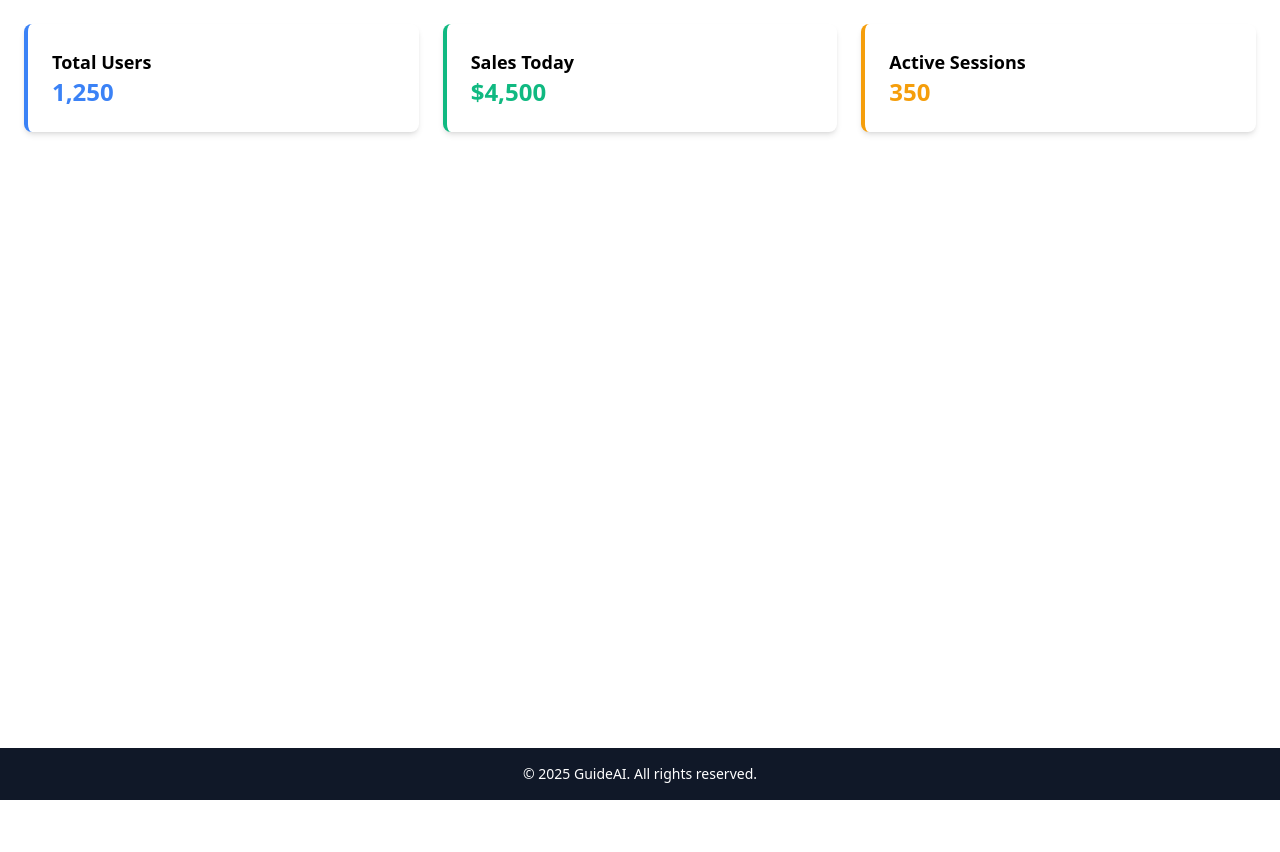
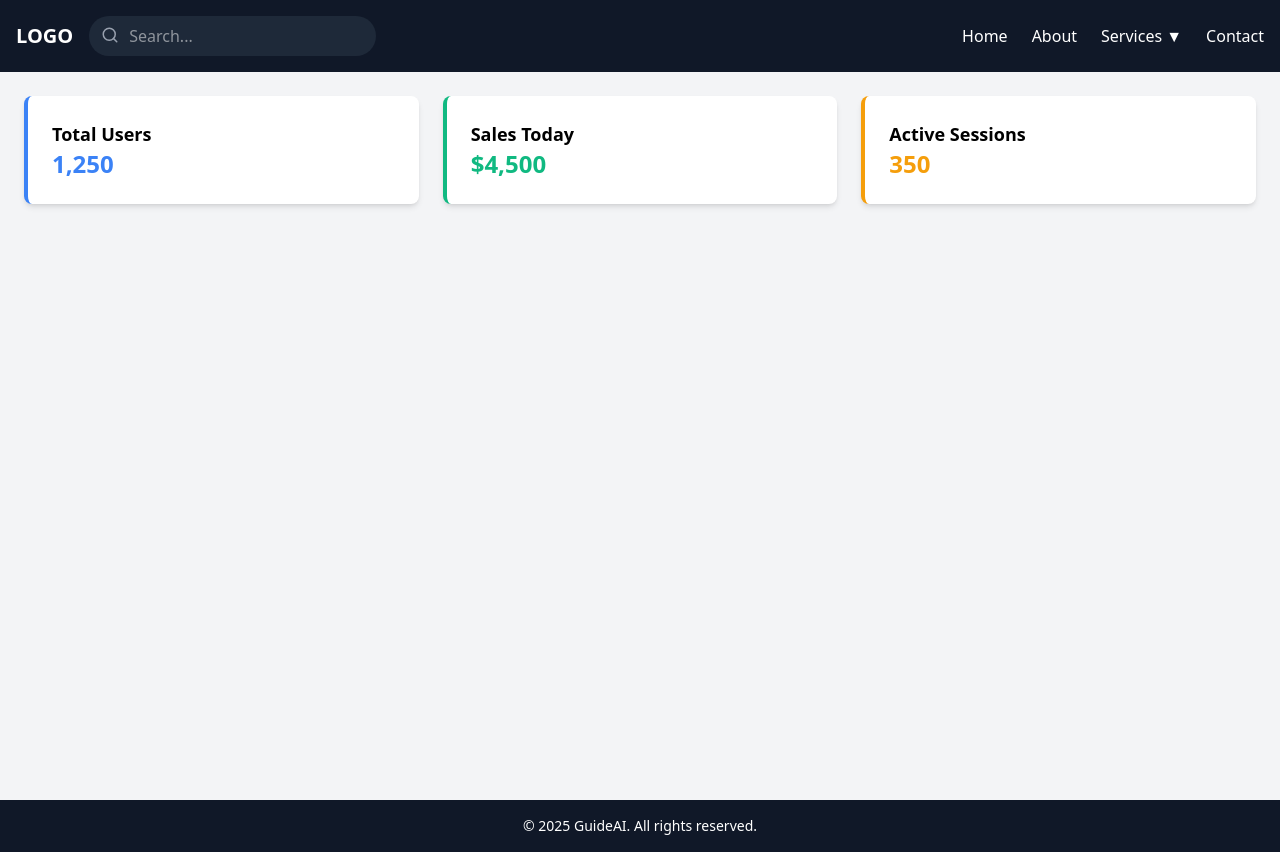
Before and after one commit to Kaditya67/guideai, a React (Vite) app in the folder client/: page / in a window 1280 px wide. Before the commit the page ends 800 px from the top, so only its background shows below. Built offline with nearby package versions, Linux system fonts and the light colour scheme.

Commit message:
create a nav bar

```diff
--- a/client/src/components/Navbar.jsx
+++ b/client/src/components/Navbar.jsx
@@ -1,37 +1,71 @@
-import React, { useState } from "react";
+import React, { useState, useEffect, useRef } from "react";
+import { FiSearch } from "react-icons/fi"; // Importing search icon
 
 const Navbar = () => {
   const [isDropdownOpen, setIsDropdownOpen] = useState(false);
+  const dropdownRef = useRef(null);
+
+  // Function to close dropdown when clicking outside
+  useEffect(() => {
+    function handleClickOutside(event) {
+      if (dropdownRef.current && !dropdownRef.current.contains(event.target)) {
+        setIsDropdownOpen(false);
+      }
+    }
+
+    document.addEventListener("mousedown", handleClickOutside);
+    return () => {
+      document.removeEventListener("mousedown", handleClickOutside);
+    };
+  }, []);
 
   return (
-    <nav className="bg-gray-800 text-white p-4">
-      <div className="container mx-auto flex justify-between items-center">
-        <a href="#" className="text-xl font-bold">LOGO</a>
-        <div className="hidden md:flex space-x-4">
-          <a href="#" className="hover:text-gray-300">Home</a>
-          <a href="#" className="hover:text-gray-300">About</a>
+    <nav className="bg-gray-900 text-white p-4 w-full">
+      <div className="max-w-7xl mx-auto flex items-center justify-between">
+        {/* Left Section - Logo & Search Bar */}
+        <div className="flex items-center space-x-4">
+          {/* Logo */}
+          <a href="#" className="text-xl font-bold">LOGO</a>
+
+          {/* Search Box */}
           <div className="relative">
+            <input
+              type="text"
+              placeholder="Search..."
+              className="bg-gray-800 text-white rounded-full pl-10 pr-4 py-2 focus:outline-none focus:ring-2 focus:ring-blue-500"
+            />
+            <FiSearch className="absolute left-3 top-2.5 text-gray-400" size={18} />
+          </div>
+        </div>
+
+        {/* Right Section - Navigation Links */}
+        <div className="hidden md:flex space-x-6 items-center">
+          <a href="#" className="hover:text-gray-400">Home</a>
+          <a href="#" className="hover:text-gray-400">About</a>
+
+          {/* Dropdown - Opens on Hover and Click */}
+          <div
+            className="relative"
+            ref={dropdownRef}
+            onMouseEnter={() => setIsDropdownOpen(true)}
+            onMouseLeave={() => setIsDropdownOpen(false)}
+          >
             <button
-              className="hover:text-gray-300"
-              onClick={() => setIsDropdownOpen(!isDropdownOpen)}
+              className="hover:text-gray-400"
+              onClick={() => setIsDropdownOpen(prev => !prev)}
             >
               Services ▼
             </button>
             {isDropdownOpen && (
-              <div className="absolute bg-white text-gray-800 mt-2 w-40 shadow-lg rounded-md">
-                <a href="#" className="block px-4 py-2 hover:bg-gray-200">
-                  Web Development
-                </a>
-                <a href="#" className="block px-4 py-2 hover:bg-gray-200">
-                  App Development
-                </a>
-                <a href="#" className="block px-4 py-2 hover:bg-gray-200">
-                  SEO Optimization
-                </a>
+              <div className="absolute bg-white text-gray-800 mt-2 w-40 shadow-md rounded-md">
+                <a href="#" className="block px-4 py-2 hover:bg-gray-200">Web Dev</a>
+                <a href="#" className="block px-4 py-2 hover:bg-gray-200">App Dev</a>
+                <a href="#" className="block px-4 py-2 hover:bg-gray-200">SEO</a>
               </div>
             )}
           </div>
-          <a href="#" className="hover:text-gray-300">Contact</a>
+
+          <a href="#" className="hover:text-gray-400">Contact</a>
         </div>
       </div>
     </nav>
--- /dev/null
+++ b/client/src/pages/About.jsx
@@ -0,0 +1,22 @@
+import React from "react";
+
+const About = () => {
+  return (
+    <div className="min-h-screen flex items-center justify-center bg-gray-100 p-6">
+      <div className="max-w-3xl bg-white shadow-lg rounded-lg p-6">
+        <h1 className="text-3xl font-bold text-gray-800 mb-4">About Us</h1>
+        <p className="text-gray-600 leading-relaxed">
+          Welcome to our platform! We are dedicated to providing high-quality services in
+          web development, app development, and SEO optimization. Our team is passionate about
+          innovation and delivering top-notch solutions.
+        </p>
+        <p className="text-gray-600 mt-4">
+          Our mission is to empower businesses with cutting-edge technology and help them grow
+          in the digital world. We focus on quality, efficiency, and customer satisfaction.
+        </p>
+      </div>
+    </div>
+  );
+};
+
+export default About;
--- a/client/src/pages/Dashboard.jsx
+++ b/client/src/pages/Dashboard.jsx
@@ -1,13 +1,17 @@
 import React from "react";
 import Card from "../components/Card";
+import Navbar from "../components/Navbar";
 
 const Dashboard = () => {
   return (
-    <main className="p-6 grid grid-cols-1 sm:grid-cols-2 lg:grid-cols-3 gap-6">
-      <Card title="Total Users" value="1,250" color="#3b82f6" />
-      <Card title="Sales Today" value="$4,500" color="#10b981" />
-      <Card title="Active Sessions" value="350" color="#f59e0b" />
-    </main>
+    <div className="min-h-screen bg-gray-100">
+      <Navbar /> {/* Navbar will take full width if coded correctly */}
+      <main className="p-6 grid grid-cols-1 sm:grid-cols-2 lg:grid-cols-3 gap-6">
+        <Card title="Total Users" value="1,250" color="#3b82f6" />
+        <Card title="Sales Today" value="$4,500" color="#10b981" />
+        <Card title="Active Sessions" value="350" color="#f59e0b" />
+      </main>
+    </div>
   );
 };
 
```
